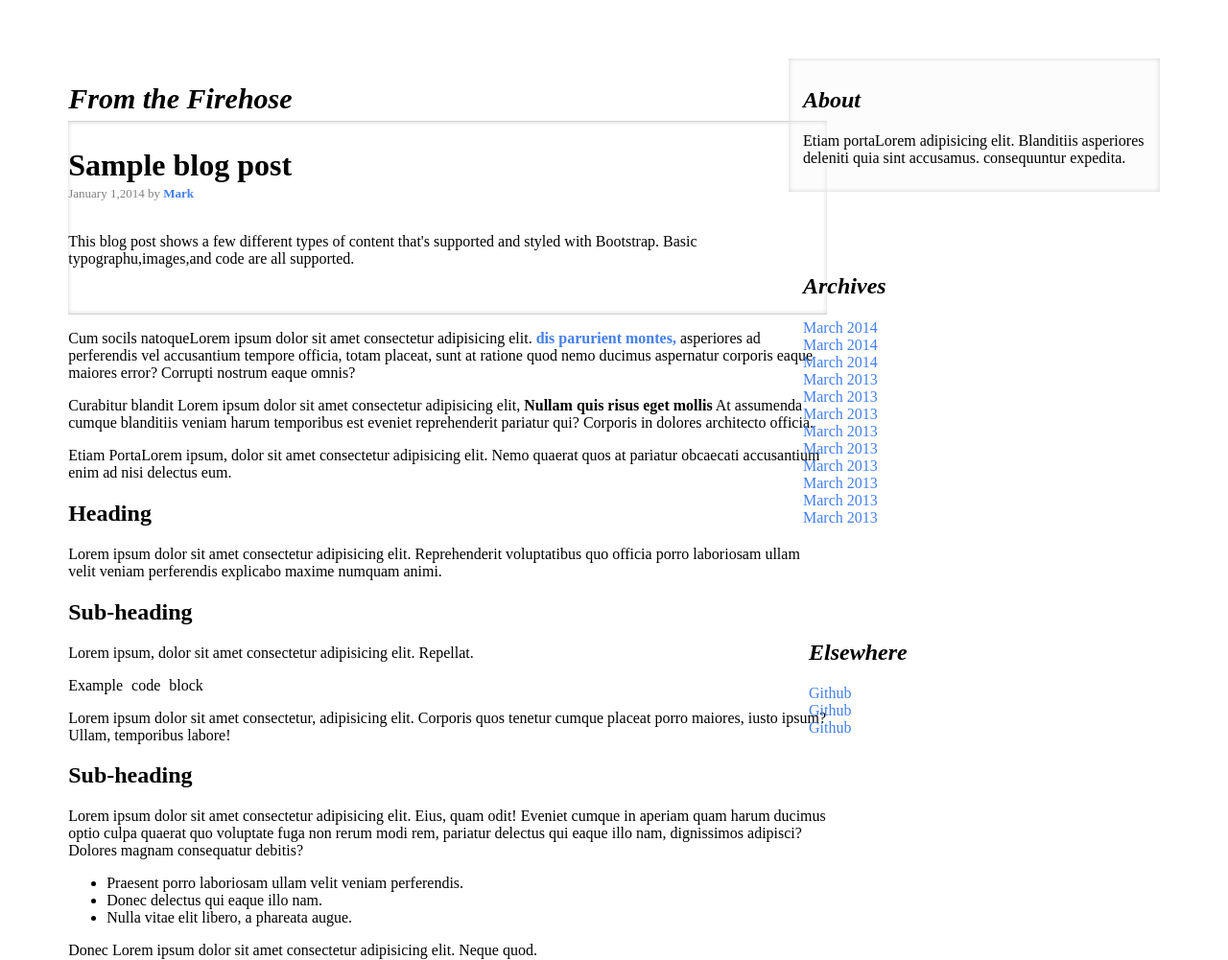
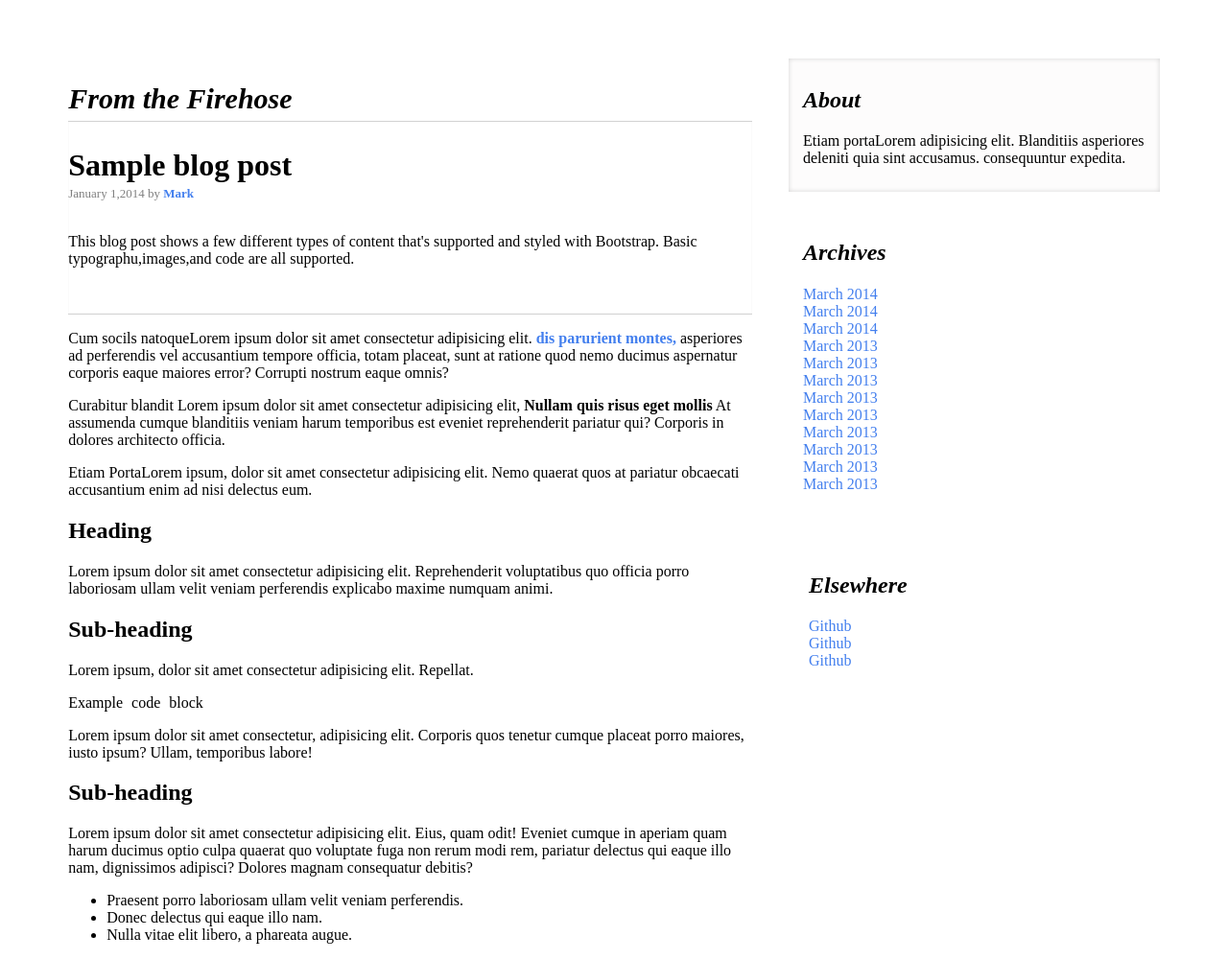
Before and after one commit to ShahidMahmoodVohra/Project-4, a plain HTML site: page index.html in a window 1280 px wide. Shown: the part 537-1538 px from the top of the page at 96% size. Drawn offline with Linux system fonts and the light colour scheme.

Commit message:
Add files via upload

```diff
--- a/css/style.css
+++ b/css/style.css
@@ -88,12 +88,12 @@
         box-shadow: inset 0px 0px 5px lightgray;
         background-color: rgba(247, 245, 245, .3);
         padding: 10px 15px;
-        margin: 0px 0px 55px 170px;
+        margin: 0px 0px 20px 170px;
     }
 
     .Archives {
         padding: 10px 15px;
-        margin: 0px 0px 55px 170px;
+        margin: 0px 0px 20px 170px;
 
     }
 
@@ -105,7 +105,7 @@
 
     }
     .section-4{
-        width: 142%;
+        width: 128%;
     }
 
     #sample {
@@ -113,7 +113,7 @@
         border-top: .1px solid lightgray;
         border-bottom: .1px solid lightgray;
         padding-top: 20px;
-        box-shadow: inset 0px 0px 5px lightgray;
+        box-shadow: inset 0px 0px 1px lightgray;
 
     }
 
```
